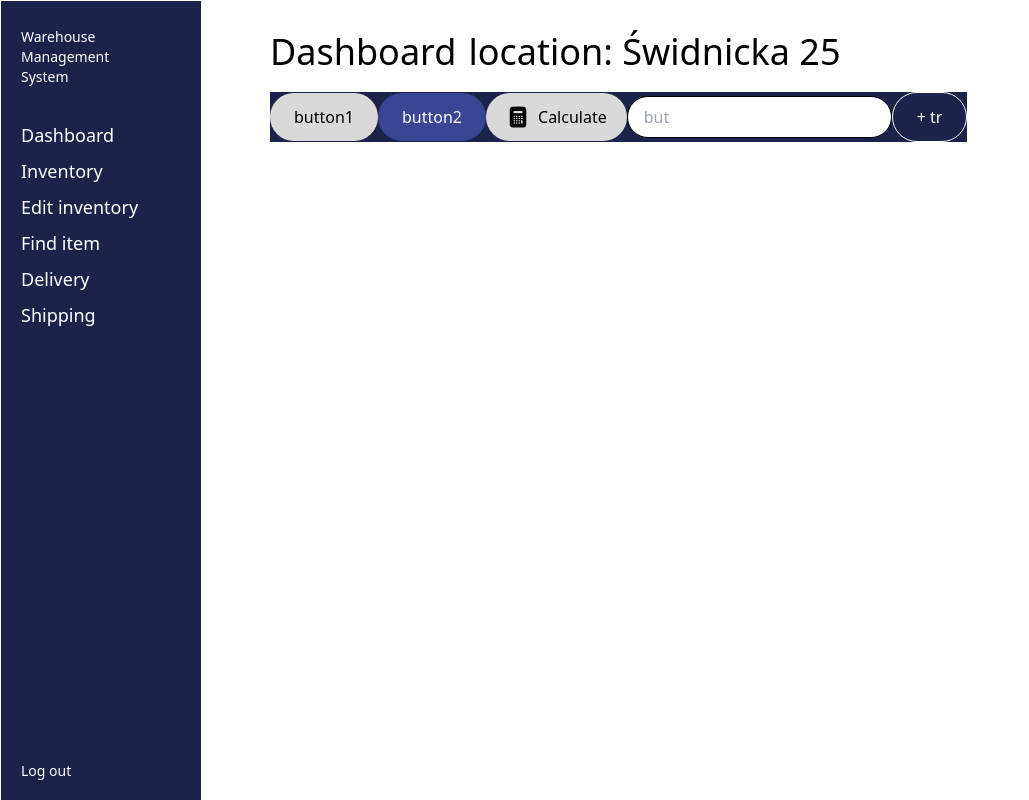
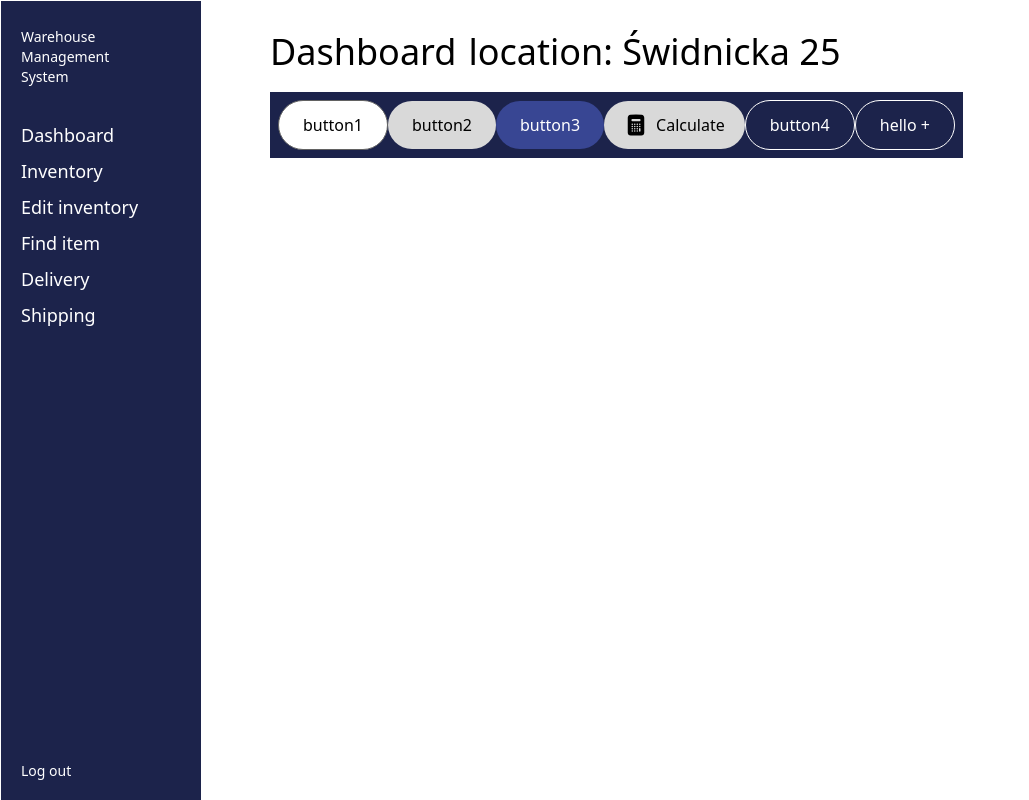
Before and after one commit to dzasta997/super_projekt, a React (Create React App) app in the folder frontend/warehouse-app/: page / in a window 1280 px wide. Shown: the whole page, without its empty margins (0-1029 px from the left). Built offline with nearby package versions, Linux system fonts and the light colour scheme.

Commit message:
Button style code fix.

```diff
--- a/frontend/warehouse-app/src/components/Button.js
+++ b/frontend/warehouse-app/src/components/Button.js
@@ -9,50 +9,34 @@
  * @param {string} type - the type of button, default is just 'button'.
  * @returns a Button component.
  */
+
+function buttonStyle(color) {
+    switch(color) {
+        case "blue":
+            return "bg-buttonPrimary active:bg-primaryBlue py-3 px-6 rounded-full text-white font-normal text-base transition duration-150 ease-in-out";
+        case "gray":
+            return "bg-primaryGrey active:bg-darkGray py-3 px-6 rounded-full font-normal text-base transition duration-150 ease-in-out";
+        case "white":
+            return "bg-white active:bg-primaryGrey border border-darkGray py-3 px-6 rounded-full font-normal text-base transition duration-150 ease-in-out";
+        case "transparent":
+            return "bg-transparent active:bg-primaryGrey border border-white py-3 px-6 rounded-full text-white text-base font-normal transition duration-150 ease-in-out";
+    };
+}
+
 const Button = ({
     label,
     color="blue",
     type="button",
     onClick
 }) => {
-    switch(color) {
-        case "blue":
     return (
         <button
         type={type}
         onClick={onClick}
-                className={"bg-buttonPrimary active:bg-primaryBlue py-3 px-6 rounded-full text-white font-normal text-base transition duration-150 ease-in-out"}>
+        className={buttonStyle(color)}>
             {label}
         </button>
-            )
-        case "gray":
-            return (
-                <button
-                type={type}
-                onClick={onClick}
-                className={"bg-primaryGrey active:bg-darkGray py-3 px-6 rounded-full font-normal text-base transition duration-150 ease-in-out"}>
-                    {label}
-                </button>
-            )
-        case "white":
-            return (
-                <button
-                type={type}
-                onClick={onClick}
-                className={"bg-white active:bg-primaryGrey border border-darkGray py-3 px-6 rounded-full font-normal text-base transition duration-150 ease-in-out"}>
-                    {label}
-                </button>
-            )
-        case "transparent":
-            return (
-                <button
-                type={type}
-                onClick={onClick}
-                className={"bg-transparent active:bg-primaryGrey border border-white py-3 px-6 rounded-full text-white text-base font-normal transition duration-150 ease-in-out"}>
-                    {label}
-                </button>
-            )
-    };
+    );
 }
 
 export default Button
--- a/frontend/warehouse-app/src/pages/Dashboard.js
+++ b/frontend/warehouse-app/src/pages/Dashboard.js
@@ -12,12 +12,13 @@ const calculatorIcon = () => <CalculatorIcon className="h-6"/>
 
   return (
     <PageContainer title="Dashboard" location="Świdnicka 25">
-      <div className='flex justify-center items-center bg-primaryBlue'>
-      <Button label="button1" color="gray" onClick={setInput}/>
-      <Button label="button2"></Button>
+      <div className='flex justify-center items-center bg-primaryBlue p-2'>
+      <Button label="button1" color="white" onClick={setInput}/>
+      <Button label="button2" color="gray" onClick={setInput}/>
+      <Button label="button3"></Button>
       <IconButton label="Calculate " Icon={calculatorIcon} />
-      <TextInputField id="id" label="but" setState={setInput} />
-      <Button label="+ tr" color="transparent" />
+      <Button label="button4" color="transparent" />
+      <Button label="hello +" color="transparent" />
       </div>
     </PageContainer>
   );
```
Lines whose indentation alone changed are shown as unchanged.
